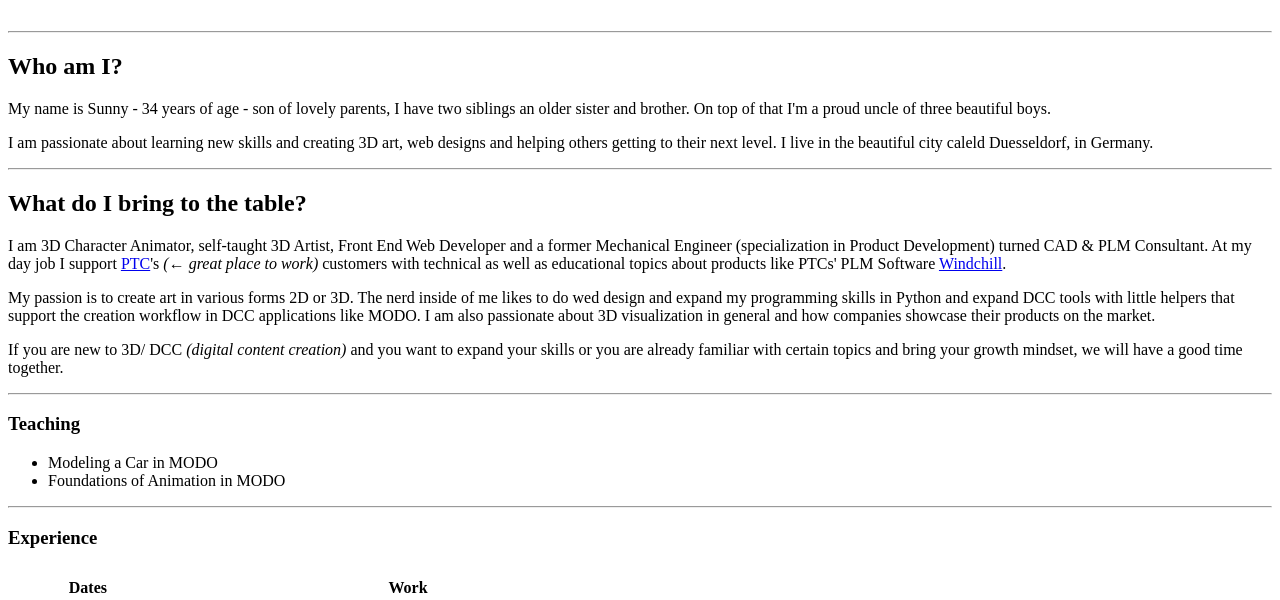
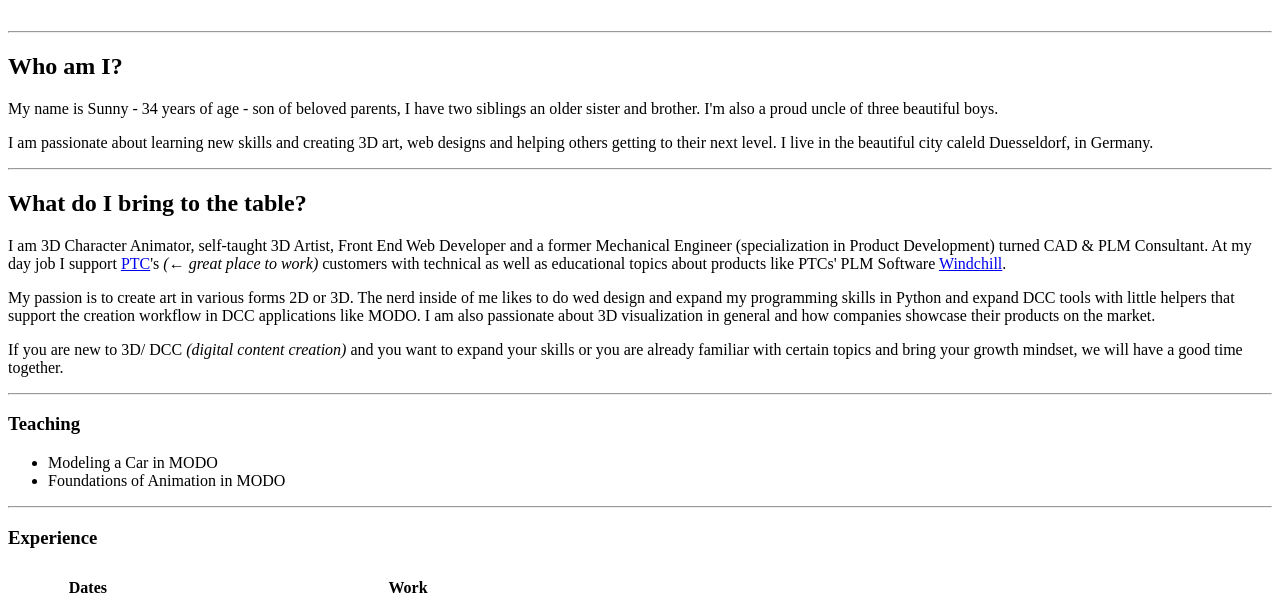
Before and after one commit to sunnymuthreja/cv, a plain HTML site: page index.html in a window 1280 px wide. Shown: the part 200-800 px from the top of the page. Drawn offline with Linux system fonts and the light colour scheme.

Commit message:
Updated Bio

```diff
--- a/index.html
+++ b/index.html
@@ -17,7 +17,7 @@
 
         <hr>
         <h2>Who am I?</h2>
-        <p>My name is Sunny - 34 years of age - son of lovely parents, I have two siblings an older sister and brother. On top of that I'm a proud uncle of three beautiful boys.</p>
+        <p>My name is Sunny - 34 years of age - son of beloved parents, I have two siblings an older sister and brother. I'm also a proud uncle of three beautiful boys.</p>
         <p>I am passionate about learning new skills and creating 3D art, web designs and helping others getting to their next level. I live in the beautiful city caleld Duesseldorf, in Germany.</p>
 
         <hr>
```
